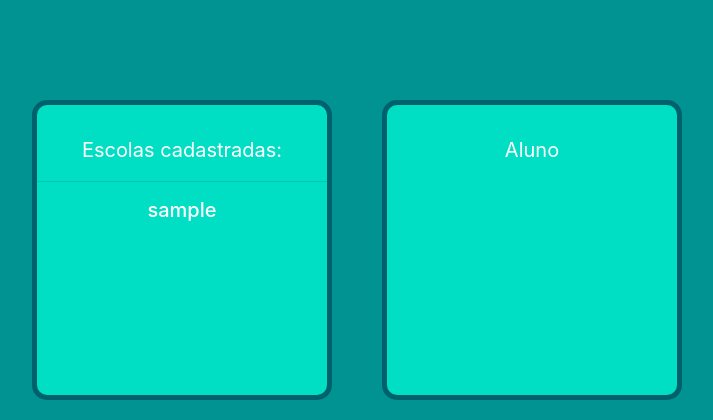
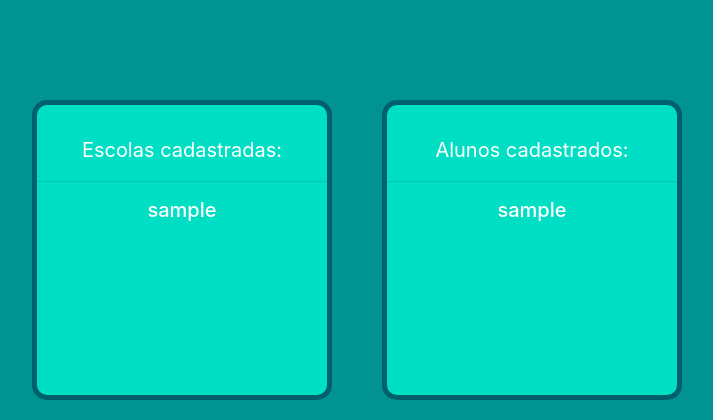
Before and after one commit to willsantos96/projeto-faculdade, a Django app: page / in a window 1280 px wide. Shown: the part 56-476 px from the top of the page, without its empty margins (283-996 px from the left). Run offline with Django 4.2, Linux system fonts and the light colour scheme; tables that the repository leaves empty hold one stand-in row (values such as "Sample post"); some libraries are stand-ins or nearby versions.

Commit message:
rendering "aluno" home page

```diff
--- a/app/models.py
+++ b/app/models.py
@@ -19,18 +19,12 @@ class AcessoAlunoManager(BaseUserManager):
 class AcessoAluno(AbstractBaseUser, PermissionsMixin):
     username = models.CharField(max_length=50, unique=True)
     password = models.CharField(max_length=128)
+
     is_staff = models.BooleanField(default=False)
     groups = models.ManyToManyField(Group, blank=True, related_name='acessoaluno_user_set')
     user_permissions = models.ManyToManyField(Permission, blank=True, related_name='acessoaluno_user_set')
+
     objects = AcessoAlunoManager()
-
-    def delete(self, using=None, keep_parents=False):
-        # Limpe as chaves estrangeiras manualmente
-        for group in self.groups.all():
-            group.acessoaluno_user_set.remove(self)
-        for permission in self.user_permissions.all():
-            permission.acessoaluno_user_set.remove(self)
-        return super().delete(using=using, keep_parents=keep_parents)
 
 
     USERNAME_FIELD = 'username'
--- a/app/templates/home.html
+++ b/app/templates/home.html
@@ -56,7 +56,20 @@
             </div>
 
 
-            <div class="setor">Aluno</div>
+            <div class="setor">
+                {% if user.is_authenticated %}
+                Você está logado como:
+                <hr>
+                <h5>Nome: {{ aluno.username }}</h5>
+                {% else %}
+
+                Alunos cadastrados:
+                <hr>
+                {% for aluno in alunos %}
+                <h5>{{ aluno.username }}</h5>
+                {% endfor %}
+                {% endif %}
+            </div>
         </main>
 
 
--- a/app/urls.py
+++ b/app/urls.py
@@ -1,5 +1,5 @@
 from django.urls import path
-from . import views  # Importe as funções de visualização da sua aplicação
+from . import views
 from django.urls import path
 from django.contrib.auth.views import LoginView, LogoutView
 
--- a/app/views.py
+++ b/app/views.py
@@ -8,12 +8,16 @@ from django.contrib.auth import logout
 from django.contrib.auth.decorators import login_required
 from .models import Aluno
 from .models import ContaEscola
-from .forms import AcessoAlunoLoginForm, AcessoAlunoForm
+
+from .models import AcessoAluno
+from .forms import AcessoAlunoLoginForm
+from .forms import AcessoAlunoForm
 
 
 def home (request):
     contaescolas = ContaEscola.objects.all()
-    return render(request, 'home.html', {'contaescolas': contaescolas})
+    alunos = AcessoAluno.objects.all()
+    return render(request, 'home.html', {'contaescolas': contaescolas, 'alunos': alunos})
 
 def formulario (request):
     # Lógica para renderizar a página de validação
@@ -123,6 +127,7 @@ def criar_contaaluno(request):
     return render(request, 'criar_contaaluno.html', context)
 
 
+
 @csrf_protect
 def login_acesso_aluno(request):
     if request.method == 'POST':
@@ -143,4 +148,4 @@ def login_acesso_aluno(request):
     else:
         form = AcessoAlunoLoginForm()
 
-    return render(request, 'home_aluno.html', {'form': form})
+    return render(request, 'area_aluno.html', {'form': form})
```
Also changed, not shown: app/templates/area_aluno.html (+26 -4 lines).
